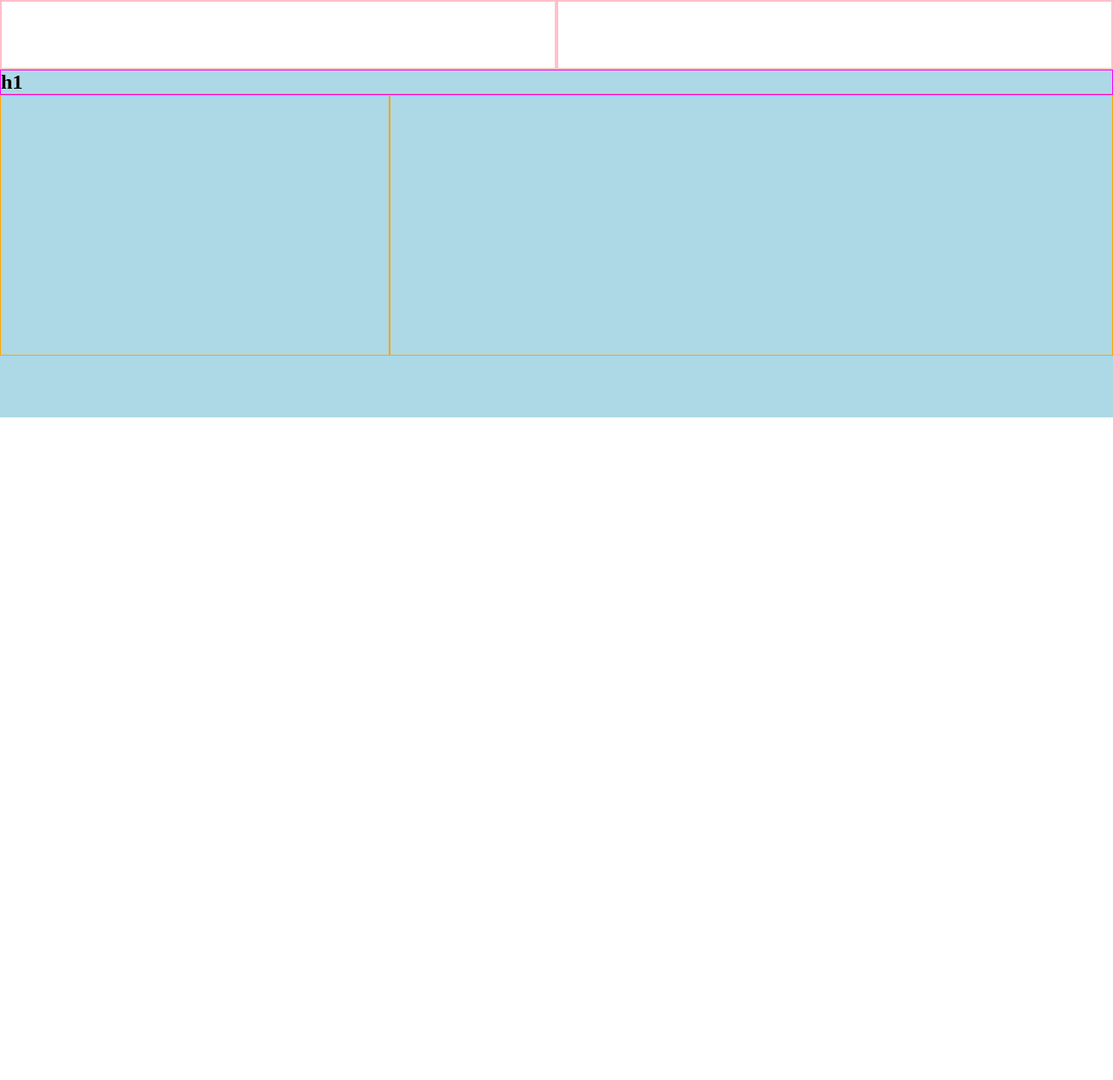
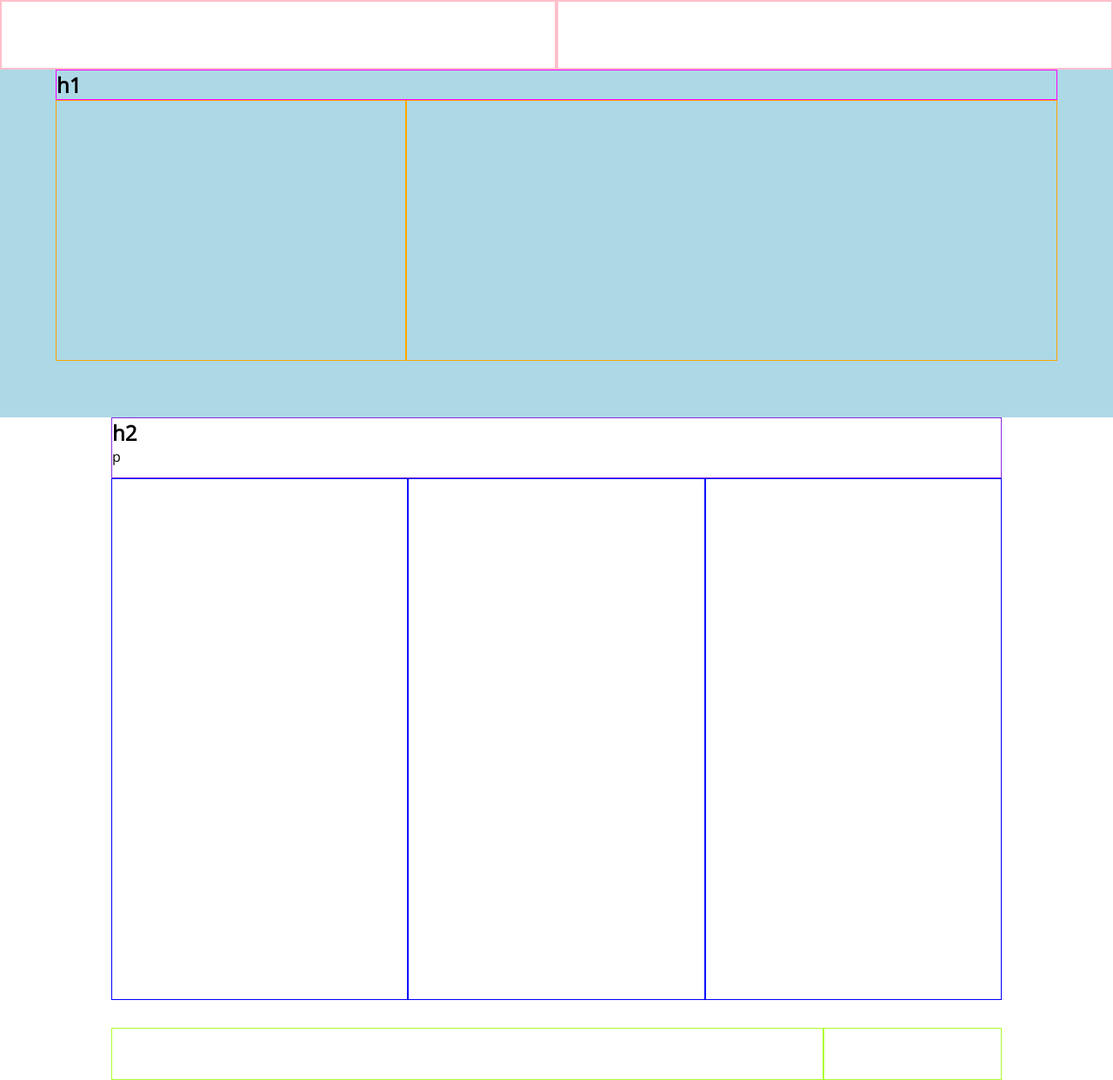
Before and after one commit to ludovicamessineo/htmlcss-dropbox, a plain HTML site: page index.html in a window 1280 px wide. Shown: the whole page at 87% size. Before the commit the page ends 800 px from the top, so only its background shows below. Drawn offline with nearby package versions, Linux system fonts and the light colour scheme.

Commit message:
set: first section layout

```diff
--- a/css/style.css
+++ b/css/style.css
@@ -4,7 +4,13 @@
     padding: 0;
     box-sizing: border-box;
 }
+
 /* COMMON */
+html {
+    font-size: 62,5%;
+    font-family: 'Open Sans', sans-serif;
+}
+
 .clearfix::after {
     content: "";
     display: table;
@@ -14,6 +20,12 @@
 .col {
     float: left;
 }
+
+.container {
+    width: 80%;
+    margin: 0 auto;
+}
+
 /* HEADER */
 .header-menu > .col{
 
@@ -37,6 +49,11 @@
     height: 400px;
 }
 
+.jumbo-container {
+    width: 90%;
+    margin: auto;
+}
+
 .jumbo-title {
 
     /* TEST */
@@ -58,5 +75,36 @@
     width: 65%;
 }
 
+/* BUSINESS SECTION */
+.card-title {
+
+    /* TEST */
+    height: 70px;
+    border: 1px solid blueviolet;
+}
+
+.card-col > .col {
+    width: calc(100% / 3);
+
+    /* TEST */
+    height: 600px;
+    border: 1px solid blue;
+}
+
+.card-team > .col {
+
+    /* TEST */
+    margin-top: 2em;
+    height: 60px;
+    border: 1px solid greenyellow;
+}
+
+.col-team-text {
+    width: 80%;
+}
+
+.col-team-btn {
+    width: 20%;
+}
 
 /* FOOTER */
--- a/index.html
+++ b/index.html
@@ -6,6 +6,9 @@
     <meta name="viewport" content="width=device-width, initial-scale=1.0">
     <title>Dropbox</title>
     <link rel="stylesheet" href="css/style.css">
+    <link rel="preconnect" href="https://fonts.googleapis.com">
+    <link rel="preconnect" href="https://fonts.gstatic.com" crossorigin>
+    <link href="https://fonts.googleapis.com/css2?family=Open+Sans:wght@300&display=swap" rel="stylesheet">
 </head>
 <body>
     <!-- HEADER -->
@@ -24,12 +27,12 @@
         <!-- JUMBOTRON -->
         <section class="jumbotron">
 
-            <div class="container">
+            <div class="jumbo-container">
                 <div class="jumbo-title">
                     <h1>h1</h1>
                 </div>
 
-                <div class="jumbo-col">
+                <div class="jumbo-col clearfix">
                     <div class="col col-text"></div>
                     <div class="col col-img"></div>
 
@@ -42,14 +45,25 @@
         <!-- BUSINESS -->
         <section>
 
+            <div class="container">
+                <div class="card-title">
+                    <h2>h2</h2>
+                    <p>p</p>
+                </div>
+
+                <div class="card-col clearfix">
+                    <div class="col"></div>
+                    <div class="col card-col-center"></div>
+                    <div class="col"></div>
+                </div>
+
+                <div class="card-team clearfix">
+                    <div class="col col-team-text"></div>
+                    <div class="col col-team-btn"></div>
+                </div>
+            </div>
         </section>
         <!-- /BUSINESS -->
-
-        <!-- CARDS -->
-        <section>
-
-        </section>
-        <!-- /CARDS -->
 
         <!-- PARTNER -->
         <section>
```
